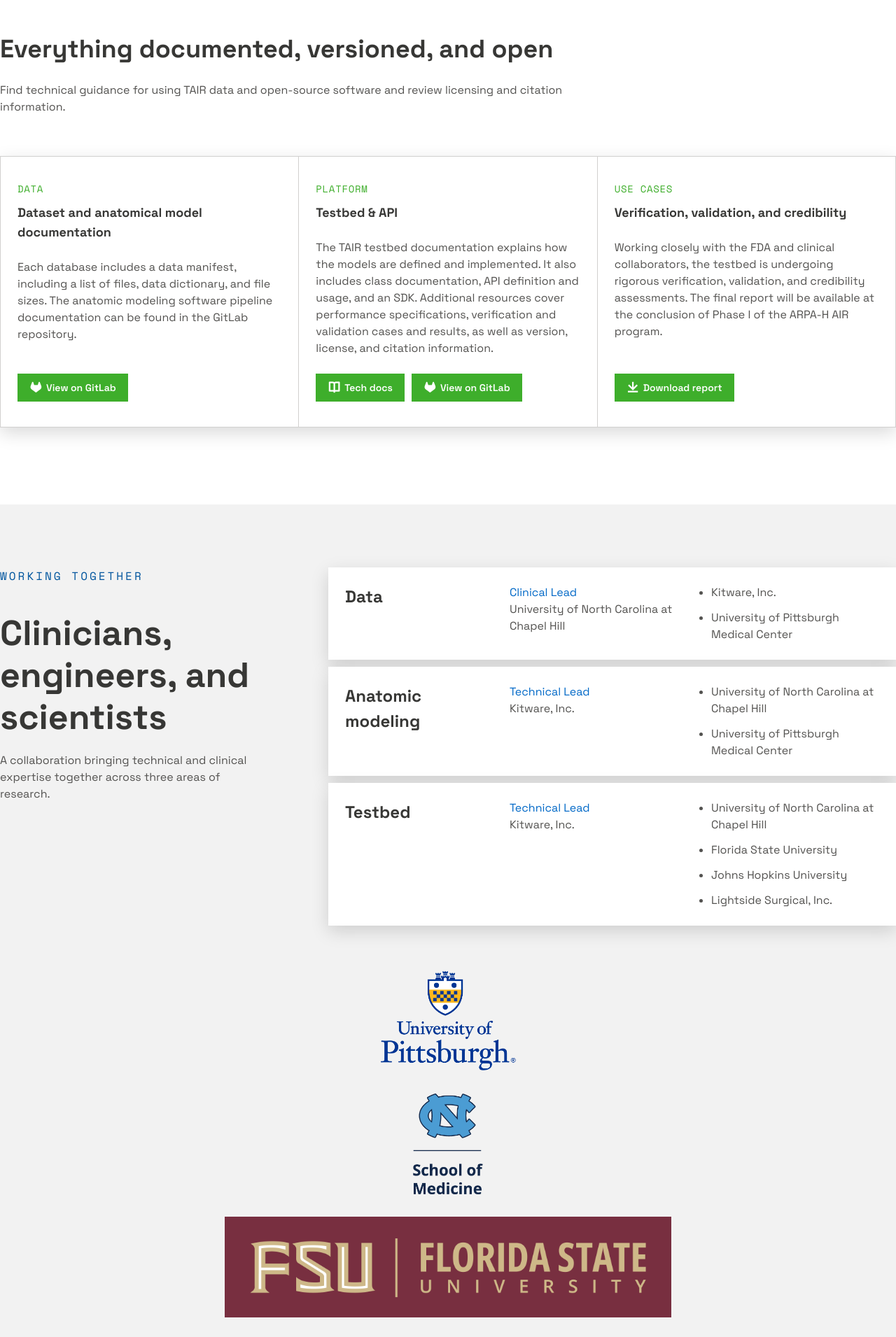
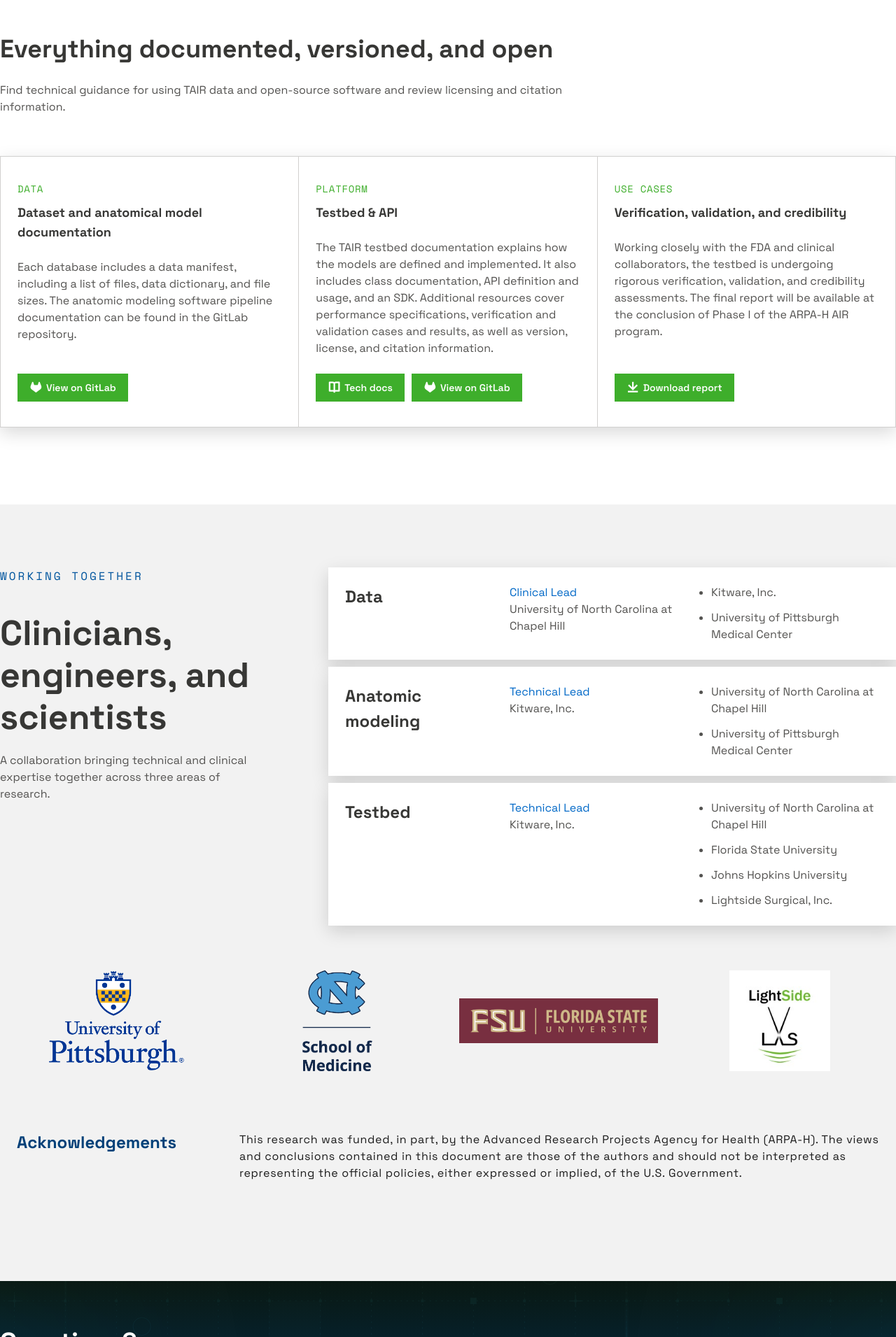
Before and after one commit to Kitware/TAIR, a Jekyll site: the page built from index.md, in a window 1280 px wide. Shown: the part 4489-6400 px from the top of the page at 70% size. Built offline with Jekyll 4.4.1, drawn with Linux system fonts in a browser that asks for light colours; nearby versions of some CDN libraries; library files that are not in the unit come from our copies.

Commit message:
Compile CSS

```diff
--- a/assets/css/site.css
+++ b/assets/css/site.css
@@ -1441,6 +1441,9 @@
   .min-h-screen {
     min-height: 100vh;
   }
+  .w-1\/2 {
+    width: calc(1 / 2 * 100%);
+  }
   .w-56 {
     width: calc(var(--spacing) * 56);
   }
@@ -1467,6 +1470,9 @@
   }
   .max-w-footer-copy {
     max-width: var(--container-footer-copy);
+  }
+  .max-w-full {
+    max-width: 100%;
   }
   .max-w-hero-copy {
     max-width: var(--container-hero-copy);
@@ -1544,6 +1550,9 @@
   }
   .list-disc {
     list-style-type: disc;
+  }
+  .grid-cols-2 {
+    grid-template-columns: repeat(2, minmax(0, 1fr));
   }
   .flex-col {
     flex-direction: column;
@@ -1701,6 +1710,9 @@
   .bg-hero {
     background-image: var(--background-image-hero);
   }
+  .object-contain {
+    object-fit: contain;
+  }
   .object-cover {
     object-fit: cover;
   }
@@ -2018,16 +2030,31 @@
       }
     }
   }
+  .md\:flex {
+    @media (width >= 48rem) {
+      display: flex;
+    }
+  }
   .md\:grid {
     @media (width >= 48rem) {
       display: grid;
     }
   }
+  .md\:w-auto {
+    @media (width >= 48rem) {
+      width: auto;
+    }
+  }
   .md\:min-w-0 {
     @media (width >= 48rem) {
       min-width: calc(var(--spacing) * 0);
     }
   }
+  .md\:flex-1 {
+    @media (width >= 48rem) {
+      flex: 1;
+    }
+  }
   .md\:grid-cols-2 {
     @media (width >= 48rem) {
       grid-template-columns: repeat(2, minmax(0, 1fr));
@@ -2066,6 +2093,11 @@
   .md\:grid-cols-\[repeat\(var\(--navigation-count\)\,minmax\(0\,1fr\)\)\] {
     @media (width >= 48rem) {
       grid-template-columns: repeat(var(--navigation-count),minmax(0,1fr));
+    }
+  }
+  .md\:justify-between {
+    @media (width >= 48rem) {
+      justify-content: space-between;
     }
   }
   .md\:overflow-visible {
```
